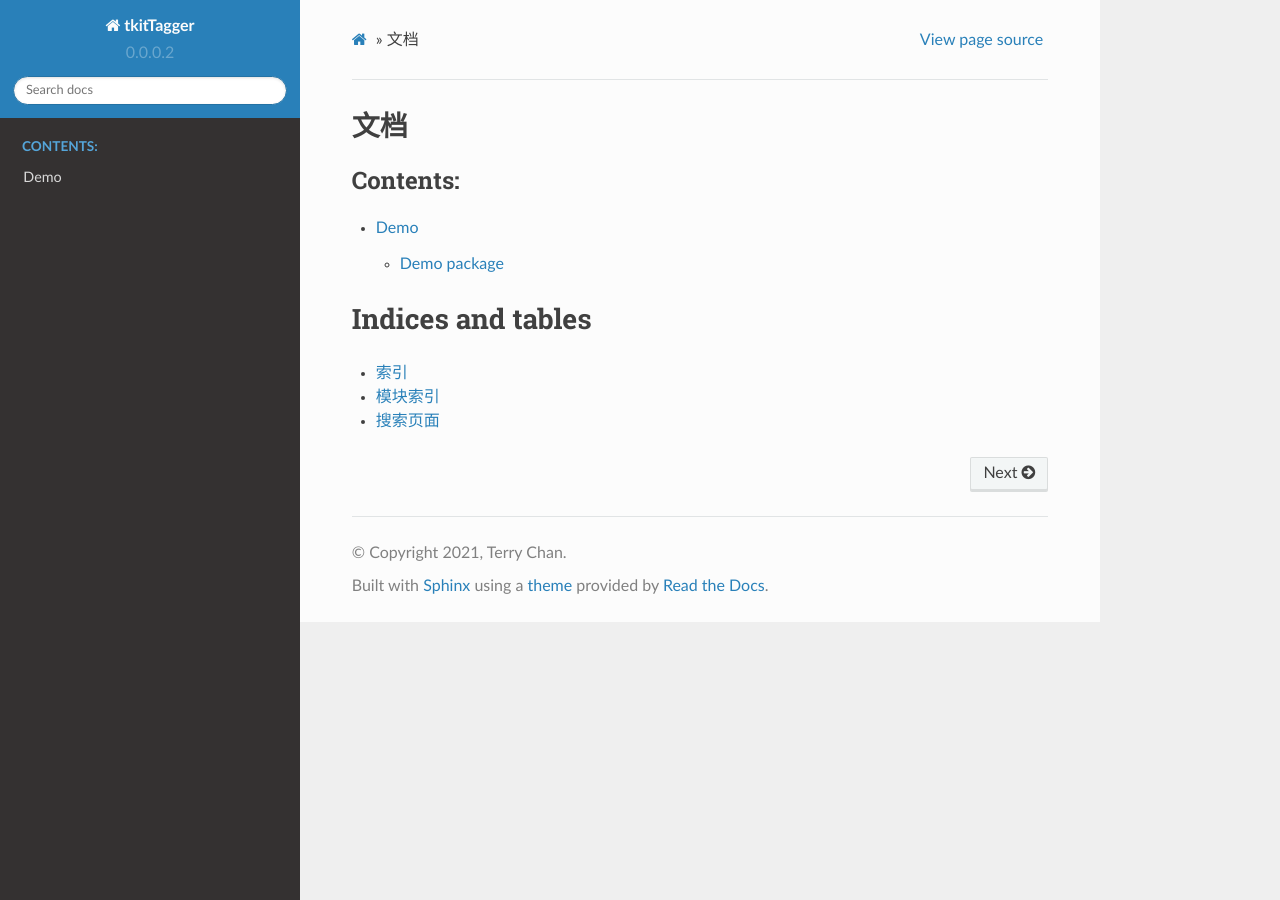
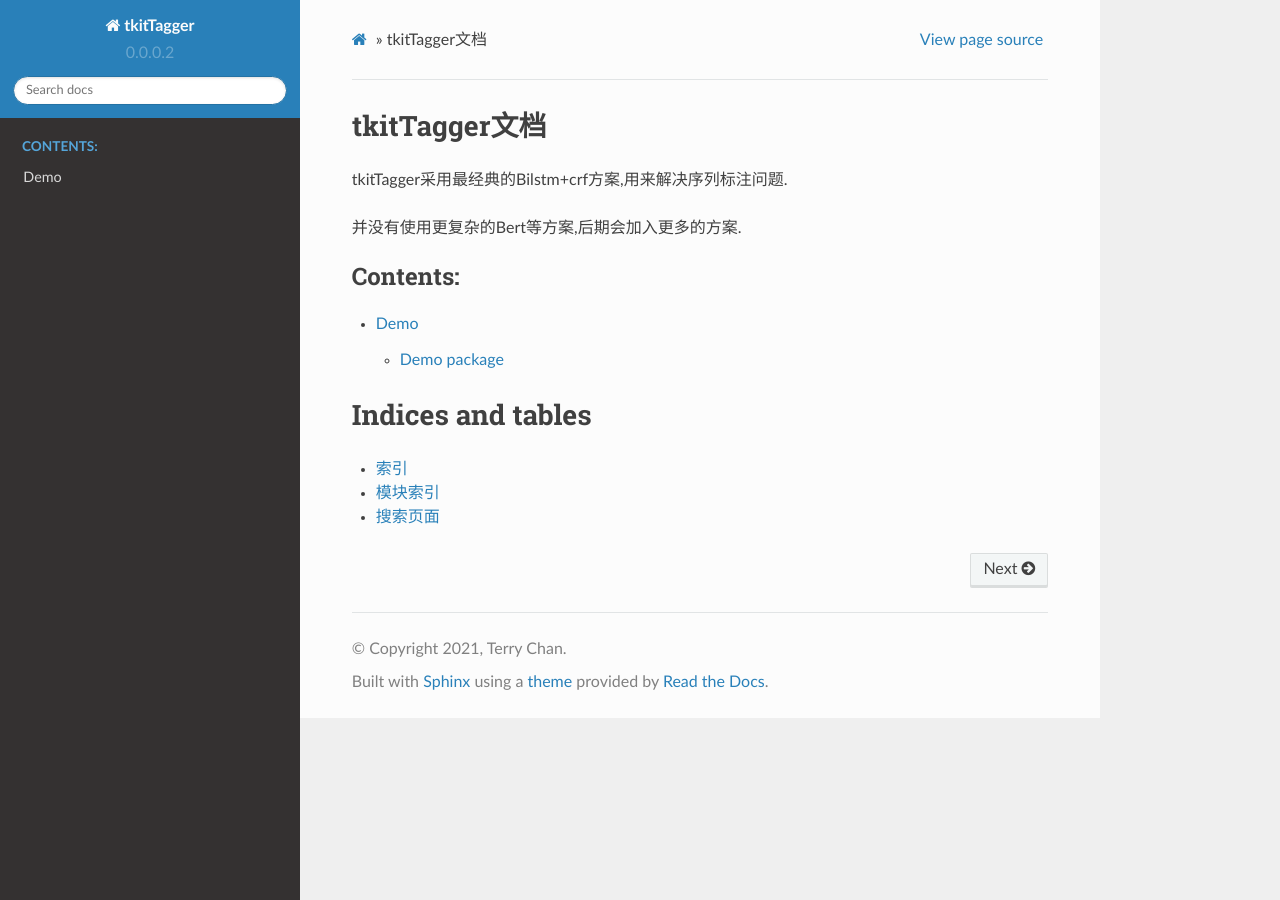
Before and after one commit to napoler/tkit-tagger, a Sphinx documentation site: the page built from docs_tools/source/index.rst, in a window 1280 px wide. Built offline with Sphinx 7.4.7 and the Read the Docs theme 2.0.0, drawn with Linux system fonts in a browser that asks for light colours.

Commit message:
Update index.rst

```diff
--- a/docs_tools/source/index.rst
+++ b/docs_tools/source/index.rst
@@ -3,8 +3,14 @@
    You can adapt this file completely to your liking, but it should at least
    contain the root `toctree` directive.
 
-文档
+tkitTagger文档
 ======================================
+
+tkitTagger采用最经典的Bilstm+crf方案,用来解决序列标注问题.
+
+并没有使用更复杂的Bert等方案,后期会加入更多的方案.
+
+
 
 .. toctree::
    :maxdepth: 2
```
